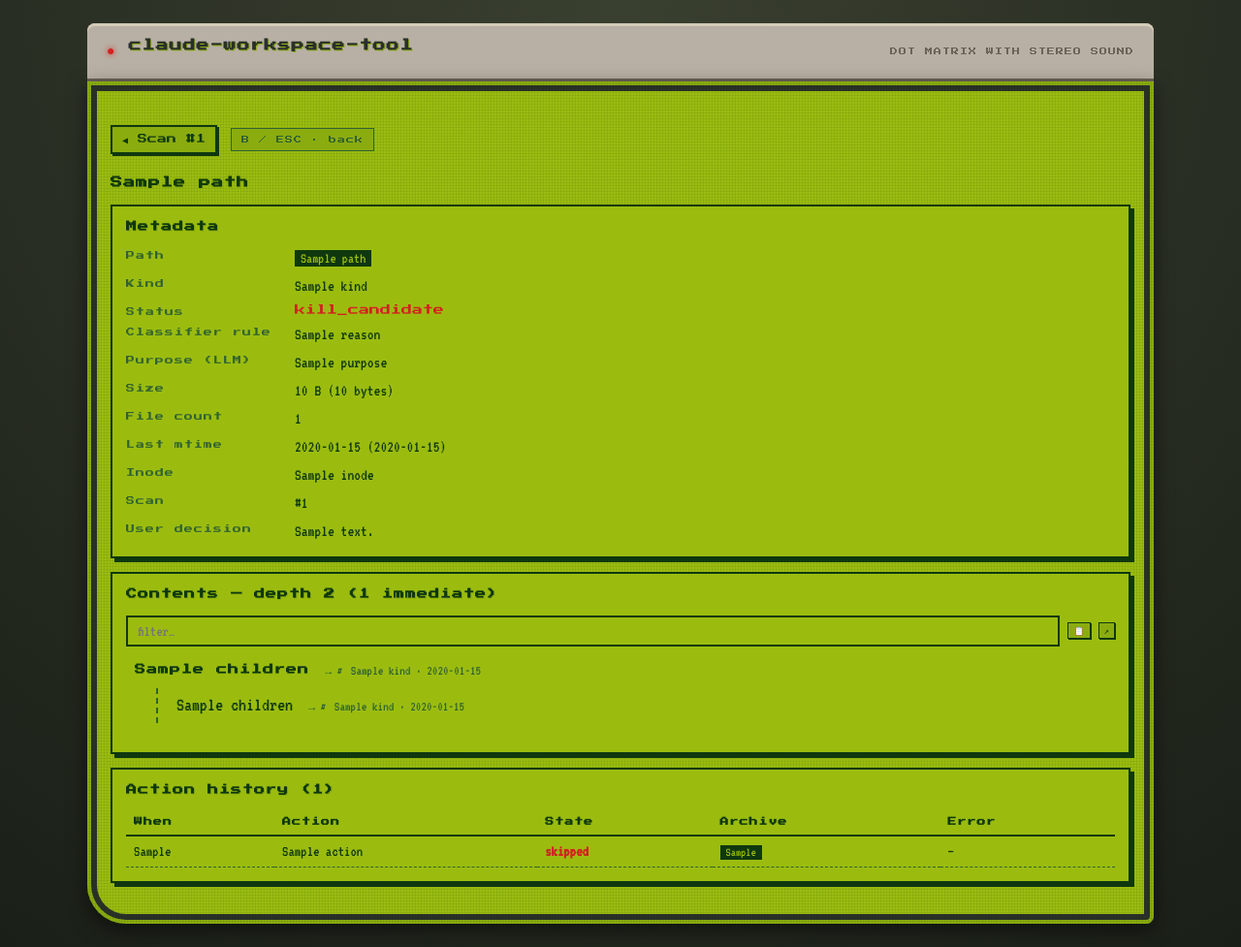
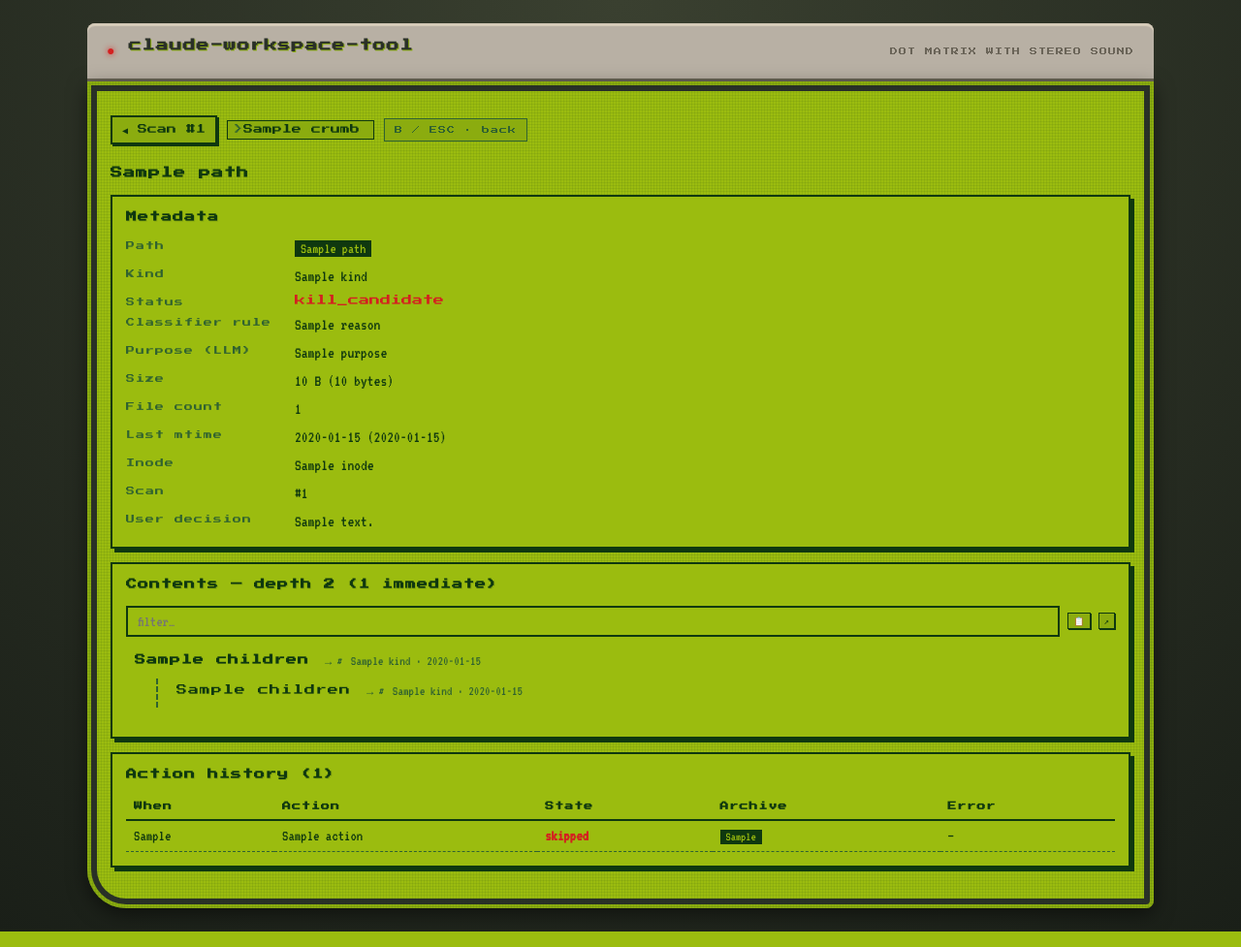
Before and after one commit to jon-devlapaz/gbc, a FastAPI app: template app/templates/entry.html in a window 1280 px wide. Shown: the whole page at 97% size. Run offline with FastAPI, Linux system fonts and the light colour scheme; the template is opened without the code that fills it: most values are stand-ins (such as "Sample title", 1, 10 or a date in 2020); some libraries are stand-ins or nearby versions.

Commit message:
feat(nav): clickable sub-dir drill-down via /path route + breadcrumb crumb-trail

```diff
--- a/app/main.py
+++ b/app/main.py
@@ -134,12 +134,82 @@
             except Exception:
                 tree = None
         is_editable_dir = files_mod.is_editable(Path(row["path"]), claude_root) if row["kind"] == "dir" else False
+        # Breadcrumb crumbs for the scan view too.
+        real_path = Path(row["path"])
+        try:
+            rel = real_path.relative_to(claude_root)
+            crumbs = [{"name": "~/.claude", "path": str(claude_root)}]
+            cur = claude_root
+            for part in rel.parts:
+                cur = cur / part
+                crumbs.append({"name": part, "path": str(cur)})
+        except ValueError:
+            crumbs = [{"name": row["path"], "path": row["path"]}]
         return templates.TemplateResponse(
             request, "entry.html",
             {**_base_ctx(), "e": dict(row), "sample_files": sample_files,
              "actions": [dict(a) for a in actions], "tree": tree,
              "claude_root": str(claude_root),
-             "is_editable_dir": is_editable_dir},
+             "is_editable_dir": is_editable_dir,
+             "crumbs": crumbs, "is_adhoc": False,
+             "parent_scan_id": row["scan_id"]},
+        )
+
+    @app.get("/path", response_class=HTMLResponse)
+    def path_detail(request: Request, path: str):
+        """Ad-hoc inspection of any path under ~/.claude/, including sub-dirs not in the scan."""
+        try:
+            real = Path(os.path.realpath(path))
+            real.relative_to(claude_root)
+        except (OSError, ValueError) as e:
+            return HTMLResponse(f"(refused: {e})", status_code=400)
+        if not real.exists():
+            return HTMLResponse("(path does not exist)", status_code=404)
+
+        st = real.stat()
+        is_dir = real.is_dir()
+        synthetic = {
+            "id": None,
+            "scan_id": None,
+            "path": str(real),
+            "kind": "dir" if is_dir else "file",
+            "inode": st.st_ino,
+            "size_bytes": st.st_size if not is_dir else 0,
+            "mtime": datetime.fromtimestamp(st.st_mtime).isoformat(timespec="seconds"),
+            "file_count": None,
+            "sample_files": "[]",
+            "status": None,
+            "reason": None,
+            "purpose": None,
+            "user_decision": None,
+        }
+        tree = inspect_dir(real, claude_root=claude_root) if is_dir else None
+        is_editable_dir = is_dir and files_mod.is_editable(real, claude_root)
+
+        # Build breadcrumb crumbs from root → real
+        rel = real.relative_to(claude_root)
+        crumbs = [{"name": "~/.claude", "path": str(claude_root)}]
+        cur = claude_root
+        for part in rel.parts:
+            cur = cur / part
+            crumbs.append({"name": part, "path": str(cur)})
+
+        # Most recent scan that includes this path (for "back to scan" link)
+        conn = get_db()
+        scan_row = conn.execute(
+            "SELECT scan_id FROM entries WHERE path=? ORDER BY scan_id DESC LIMIT 1",
+            (str(real),),
+        ).fetchone()
+        parent_scan_id = scan_row["scan_id"] if scan_row else None
+
+        return templates.TemplateResponse(
+            request, "entry.html",
+            {**_base_ctx(),
+             "e": synthetic, "sample_files": [], "actions": [],
+             "tree": tree, "claude_root": str(claude_root),
+             "is_editable_dir": is_editable_dir,
+             "crumbs": crumbs, "is_adhoc": True,
+             "parent_scan_id": parent_scan_id},
         )
 
     @app.get("/file", response_class=HTMLResponse)
--- a/app/templates/entry.html
+++ b/app/templates/entry.html
@@ -1,34 +1,55 @@
 {% extends "base.html" %}
 {% block content %}
 
-<p class="breadcrumb">
-  <a href="/review/{{ e.scan_id }}" id="back-link">◀ Scan #{{ e.scan_id }}</a>
+<nav class="breadcrumb" aria-label="breadcrumb">
+  {% if parent_scan_id %}
+    <a href="/review/{{ parent_scan_id }}" id="back-link" class="crumb-back">◀ Scan #{{ parent_scan_id }}</a>
+  {% else %}
+    <a href="/" id="back-link" class="crumb-back">◀ Home</a>
+  {% endif %}
+  <ol class="crumbs">
+    {% for c in crumbs %}
+      {% if loop.last %}
+        <li class="crumb crumb-current" aria-current="page">{{ c.name }}</li>
+      {% else %}
+        <li class="crumb"><a href="/path?path={{ c.path|urlencode }}">{{ c.name }}</a></li>
+      {% endif %}
+    {% endfor %}
+  </ol>
   <span class="keyhint">B / ESC · back</span>
-</p>
+</nav>
 
-<h2>{{ e.path.split('/')[-1] }}</h2>
+<h2>{{ e.path.split('/')[-1] }}
+  {% if is_adhoc %}<span class="adhoc-tag">live · not in scan</span>{% endif %}
+</h2>
 
 <section class="entry-detail">
   <h3>Metadata</h3>
   <dl class="metadata-grid">
     <dt>Path</dt>           <dd><code>{{ e.path }}</code></dd>
     <dt>Kind</dt>           <dd>{{ e.kind }}</dd>
+    {% if not is_adhoc %}
       <dt>Status</dt>         <dd class="status-{{ e.status }}">{{ e.status }}</dd>
       <dt>Classifier rule</dt><dd>{{ e.reason }}</dd>
       <dt>Purpose (LLM)</dt>
       <dd>
         <span id="purpose-text">{{ e.purpose or "—" }}</span>
-      {% if reasoner_enabled %}
+        {% if reasoner_enabled and e.id %}
           <button type="button" class="explain-btn"
                   hx-post="/explain/{{ e.id }}" hx-target="#purpose-text" hx-swap="innerHTML">re-ask</button>
         {% endif %}
       </dd>
+    {% endif %}
     <dt>Size</dt>           <dd>{{ e.size_bytes|size }} ({{ e.size_bytes }} bytes)</dd>
-    <dt>File count</dt>     <dd>{{ e.file_count }}</dd>
+    {% if e.file_count is not none %}
+      <dt>File count</dt>   <dd>{{ e.file_count }}</dd>
+    {% endif %}
     <dt>Last mtime</dt>     <dd>{{ e.mtime }} ({{ e.mtime|age }})</dd>
     <dt>Inode</dt>          <dd>{{ e.inode }}</dd>
-    <dt>Scan</dt>           <dd>#{{ e.scan_id }}</dd>
-    <dt>User decision</dt>  <dd>{{ e.user_decision or "—" }}</dd>
+    {% if not is_adhoc %}
+      <dt>Scan</dt>         <dd>#{{ e.scan_id }}</dd>
+      <dt>User decision</dt><dd>{{ e.user_decision or "—" }}</dd>
+    {% endif %}
   </dl>
 </section>
 
@@ -55,7 +76,11 @@
       {% set cid = "n-" ~ loop.index %}
       <li class="tree-node tree-{{ c.kind }}" data-name="{{ c.name|lower }}">
         <div class="tree-row">
-          <strong>{{ c.name }}</strong>
+          {% if c.kind == "dir" %}
+            <a class="tree-name tree-name-link" href="/path?path={{ c.abs_path|urlencode }}"><strong>{{ c.name }}</strong></a>
+          {% else %}
+            <strong class="tree-name">{{ c.name }}</strong>
+          {% endif %}
           {% if c.symlink_target %}<span class="symlink">→ {{ c.symlink_target }}</span>{% endif %}
           <span class="meta">{{ c.kind }}{% if c.kind == "file" %} · {{ c.size_bytes|size }}{% endif %} · {{ c.mtime_iso|age }}</span>
           <span class="row-actions">
@@ -79,7 +104,11 @@
               {% set gid = cid ~ "-g-" ~ loop.index %}
               <li class="tree-node tree-{{ g.kind }}" data-name="{{ g.name|lower }}">
                 <div class="tree-row">
-                  <span>{{ g.name }}</span>
+                  {% if g.kind == "dir" %}
+                    <a class="tree-name tree-name-link" href="/path?path={{ g.abs_path|urlencode }}">{{ g.name }}</a>
+                  {% else %}
+                    <span class="tree-name">{{ g.name }}</span>
+                  {% endif %}
                   {% if g.symlink_target %}<span class="symlink">→ {{ g.symlink_target }}</span>{% endif %}
                   <span class="meta">{{ g.kind }}{% if g.kind == "file" %} · {{ g.size_bytes|size }}{% endif %} · {{ g.mtime_iso|age }}</span>
                   <span class="row-actions">
--- a/static/style.css
+++ b/static/style.css
@@ -461,10 +461,11 @@
 .breadcrumb {
   display: flex;
   align-items: center;
-  gap: 14px;
+  gap: 10px;
+  flex-wrap: wrap;
   margin-bottom: 14px;
 }
-.breadcrumb a {
+.crumb-back {
   font-family: var(--font-pixel);
   font-size: 10px;
   color: var(--lcd-0);
@@ -474,7 +475,55 @@
   text-decoration: none;
   box-shadow: 2px 2px 0 var(--lcd-0);
 }
-.breadcrumb a:hover { background: var(--lcd-0); color: var(--lcd-3); }
+.crumb-back:hover { background: var(--lcd-0); color: var(--lcd-3); }
+
+.crumbs {
+  list-style: none;
+  padding: 0;
+  margin: 0;
+  display: inline-flex;
+  flex-wrap: wrap;
+  align-items: center;
+  gap: 4px;
+  font-family: var(--font-lcd);
+  font-size: 15px;
+}
+.crumb { display: inline-flex; align-items: center; }
+.crumb::after {
+  content: "/";
+  margin: 0 4px;
+  color: var(--lcd-1);
+}
+.crumb:last-child::after { content: ""; }
+.crumb a {
+  color: var(--lcd-0);
+  text-decoration: none;
+  padding: 2px 6px;
+  border-bottom: 1px dashed transparent;
+}
+.crumb a:hover {
+  background: var(--lcd-0);
+  color: var(--lcd-3);
+}
+.crumb-current {
+  font-family: var(--font-pixel);
+  font-size: 10px;
+  color: var(--lcd-0);
+  background: var(--lcd-2);
+  padding: 2px 6px;
+  border: 1px solid var(--lcd-0);
+}
+
+.adhoc-tag {
+  font-family: var(--font-pixel);
+  font-size: 9px;
+  color: var(--lcd-3);
+  background: var(--lcd-1);
+  padding: 3px 6px;
+  margin-left: 10px;
+  letter-spacing: 1px;
+  vertical-align: middle;
+}
 
 .entry-detail {
   border: 2px solid var(--lcd-0);
@@ -536,7 +585,19 @@
   gap: 10px;
   flex-wrap: wrap;
 }
-.tree-row strong { font-family: var(--font-pixel); font-size: 11px; letter-spacing: 1px; }
+.tree-row strong,
+.tree-name { font-family: var(--font-pixel); font-size: 11px; letter-spacing: 1px; }
+.tree-name-link {
+  color: var(--lcd-0);
+  text-decoration: none;
+  border-bottom: 1px solid transparent;
+  padding: 2px 2px;
+}
+.tree-name-link:hover {
+  background: var(--lcd-0);
+  color: var(--lcd-3);
+}
+.tree-name-link::after { content: " ▸"; color: var(--lcd-1); font-size: 8px; }
 
 .tree-error {
   color: var(--led-red);
```
Also changed, not shown: tests/test_routes.py (+23 -0 lines). Lines whose indentation alone changed are shown as unchanged.
